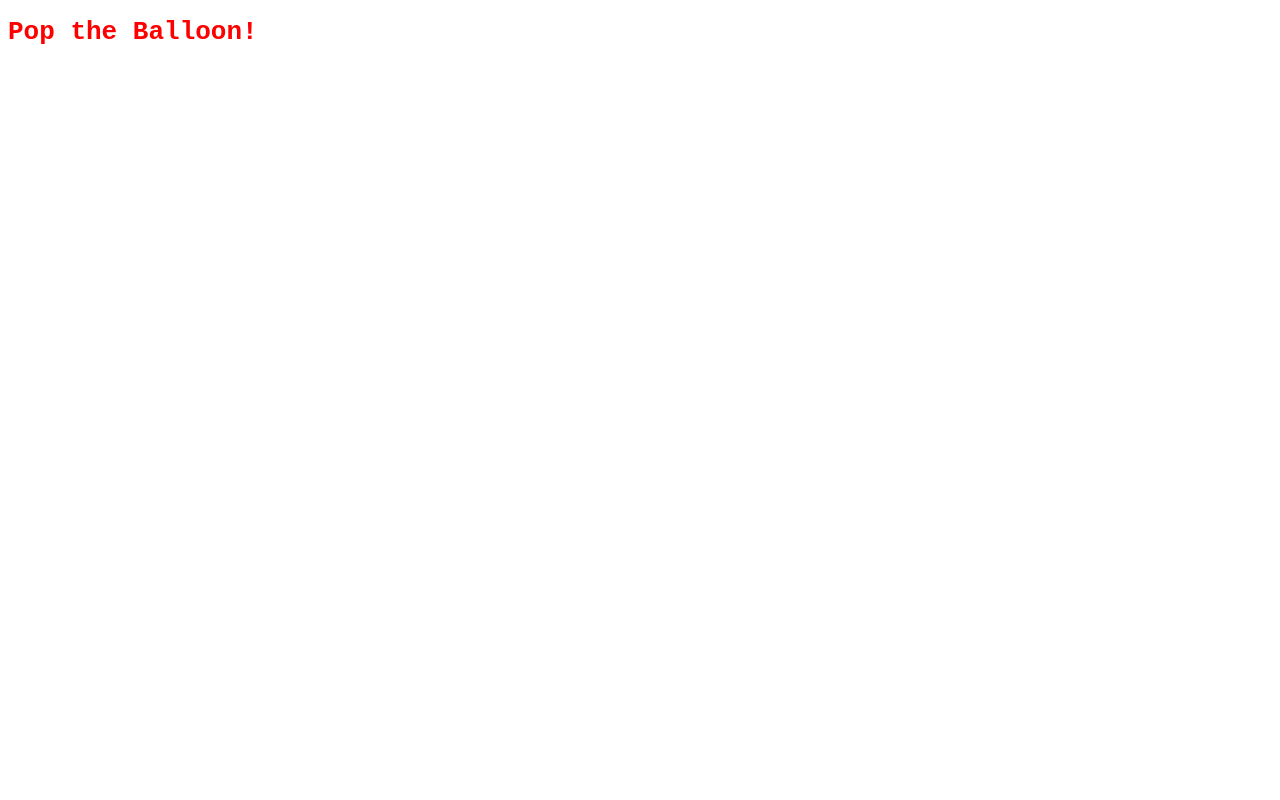
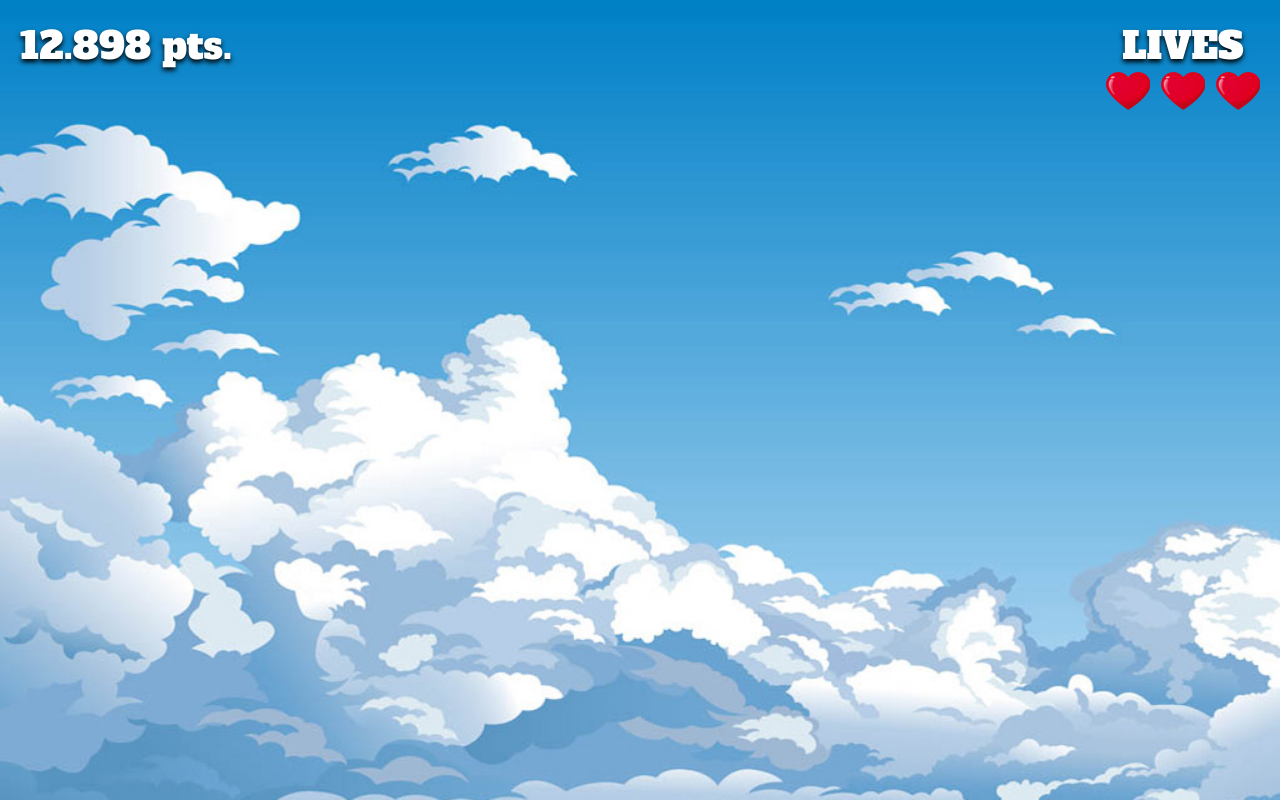
Before and after one commit to mvidalgarcia/poptheballoon, a website: page public/index.html in a window 1280 px wide. Drawn offline with nearby package versions, Linux system fonts and the light colour scheme.

Commit message:
Clouds background and labels

```diff
--- a/public/index.html
+++ b/public/index.html
@@ -8,6 +8,14 @@
     <script type="text/javascript" src="assets/js/bundle.js"></script>
   </head>
   <body>
-    <h1>Pop the Balloon!</h1>
+    <div class="score">12.898 pts.</div>
+    <div class="lives">
+      <label>LIVES</label>
+      <ul>
+        <li><img src="assets/images/life-icon.png"></li>
+        <li><img src="assets/images/life-icon.png"></li>
+        <li><img src="assets/images/life-icon.png"></li>
+      </ul>
+    </div>
   </body>
 </html>
--- a/source/js/main.js
+++ b/source/js/main.js
@@ -1,7 +1,3 @@
 $(function() {
-  console.log('Hola');
-  var el =  document.createElement("h1");
-  el.id="title";
-  el.innerHTML = "Some title";
-  //document.body.appendChild(el);
+  console.log('poptheballoon!');
 });
--- /dev/null
+++ b/source/scss/components/_base.scss
@@ -0,0 +1,10 @@
+@import url(https://fonts.googleapis.com/css?family=Alfa+Slab+One);
+
+body {
+  color: $color-white;
+  background: url('../images/clouds-background.jpg');
+  background-size: cover;
+  font-family: 'Alfa Slab One', cursive;
+  font-size: 28pt;
+  text-shadow: 0px 3px 5px black;
+}
--- /dev/null
+++ b/source/scss/components/_signs.scss
@@ -0,0 +1,20 @@
+.score {
+  position: fixed;
+  left: 20px;
+  top: 20px;
+}
+
+.lives {
+  position: fixed;
+  right: 20px;
+  text-align: center;
+  top: 20px;
+
+  ul {
+    margin: 0;
+    padding: 0;
+    li {
+    display: inline-block;
+    }
+  }
+}
--- /dev/null
+++ b/source/scss/components/_variables.scss
@@ -0,0 +1,3 @@
+/* Colors */
+$color-white: #fff;
+$color-black: #000;
--- a/source/scss/main.scss
+++ b/source/scss/main.scss
@@ -1,2 +1,3 @@
-@import "partials/header";
-@import "partials/footer";
+@import "components/variables";
+@import "components/base";
+@import "components/signs";
--- a/source/scss/partials/_footer.scss
+++ /dev/null
@@ -1,3 +0,0 @@
-body {
-  font-family: monospace;
-}
--- a/source/scss/partials/_header.scss
+++ /dev/null
@@ -1,10 +0,0 @@
-@mixin my-color {
-  color: red;
-}
-
-body {
-  @include my-color;
-  ul {
-    padding: 10px;
-  }
-}
```
Also changed, not shown: public/assets/js/bundle.js (+2 -6 lines), public/assets/css/main.css, public/assets/images/balloon-blue.png (added), public/assets/images/balloon-green.png (added), public/assets/images/balloon-orange.png (added), public/assets/images/balloon-red.png (added), public/assets/images/clouds-background.jpg (added), public/assets/images/game_over.png (added), public/assets/images/life-icon.png (added), public/assets/images/sample-mockup.jpg (added), public/assets/images/ufo.png (added).
